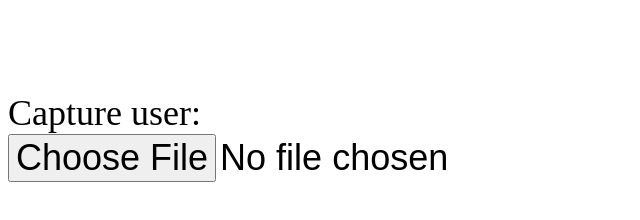
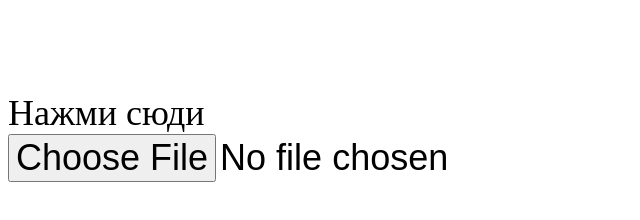
Before and after one commit to vladclap/photosite, a plain HTML site: page index.html in a window 1280 px wide. Shown: the whole page, without its empty margins (0-640 px from the left). Drawn offline with Linux system fonts and the light colour scheme.

Commit message:
tre here

```diff
--- a/index.html
+++ b/index.html
@@ -12,7 +12,7 @@
 
   <body>
     <br /><br />
-    <label for="user">Capture user:</label>
+    <label for="user">Нажми сюди</label>
     <br />
     <input type="file" id="user" capture="user" accept="image/*" />
   </body>
```
